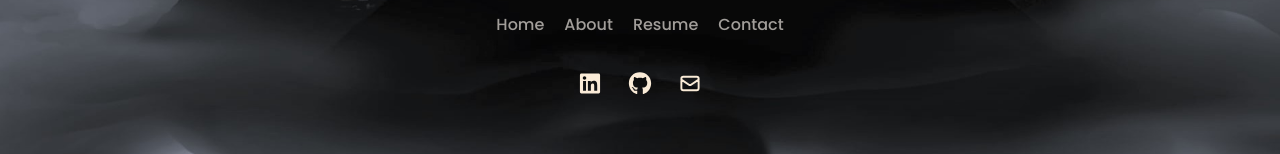
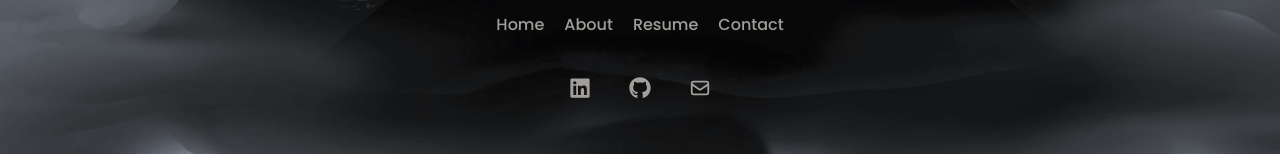
Before and after one commit to pooaras/portfolio-page, a React (Create React App) app: page / in a window 1280 px wide. Shown: the part 347-501 px from the top of the page. Built offline with nearby package versions, Linux system fonts and the light colour scheme.

Commit message:
added social media links

```diff
--- a/src/App.js
+++ b/src/App.js
@@ -12,9 +12,9 @@ function App() {
         <p className={classes.who}>I'm passionate Web developer</p>
         <Navi /> <br/>
         <div className={classes.icon}>
-          <FaLinkedin className={classes.in}/>
-        <FaGithub className={classes.in}/>
-        <HiOutlineMail className={classes.in}/>
+          <a href='https://www.linkedin.com/in/pooarasu-s/'><FaLinkedin className={classes.in}/></a>
+          <a href='https://github.com/pooaras'><FaGithub className={classes.in}/></a>
+          <a href='mailto:pooarasusivaraj2002@gmail.com'><HiOutlineMail className={classes.in}/></a>
         </div>
       </section>
         {/* fs */}
--- a/src/style.module.css
+++ b/src/style.module.css
@@ -68,9 +68,14 @@ body::before{
 
 
 }
-.icon > .in{
+.in{
     width: 30px;
-    height: 23px;
+    height: 22px;
+    padding: 5px;
+    color: rgb(162, 158, 154);
+    margin: 10px;
+}
+.in:hover{
     color: antiquewhite;
-    padding:10px ;
+    transform: scale(1.2);
 }
```
